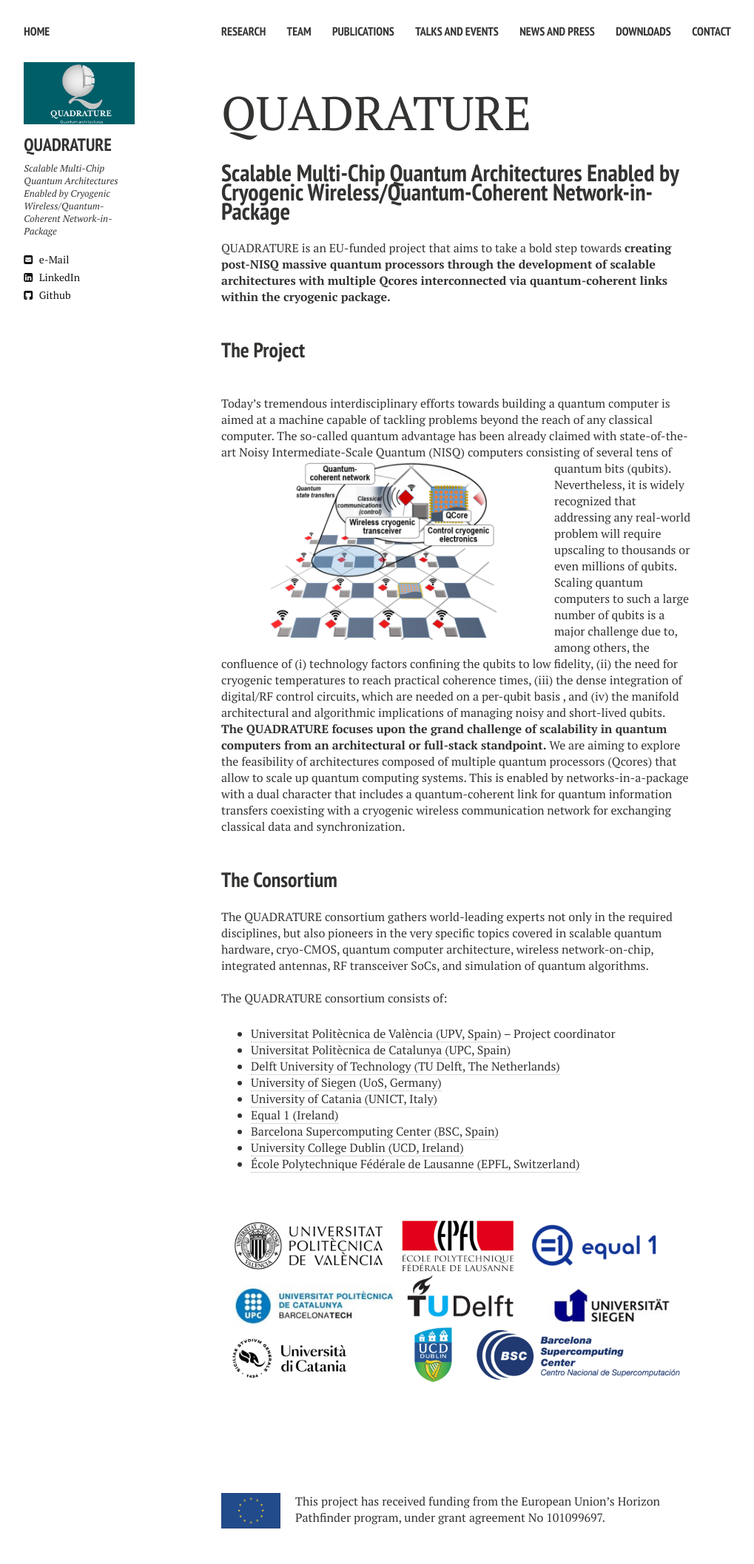
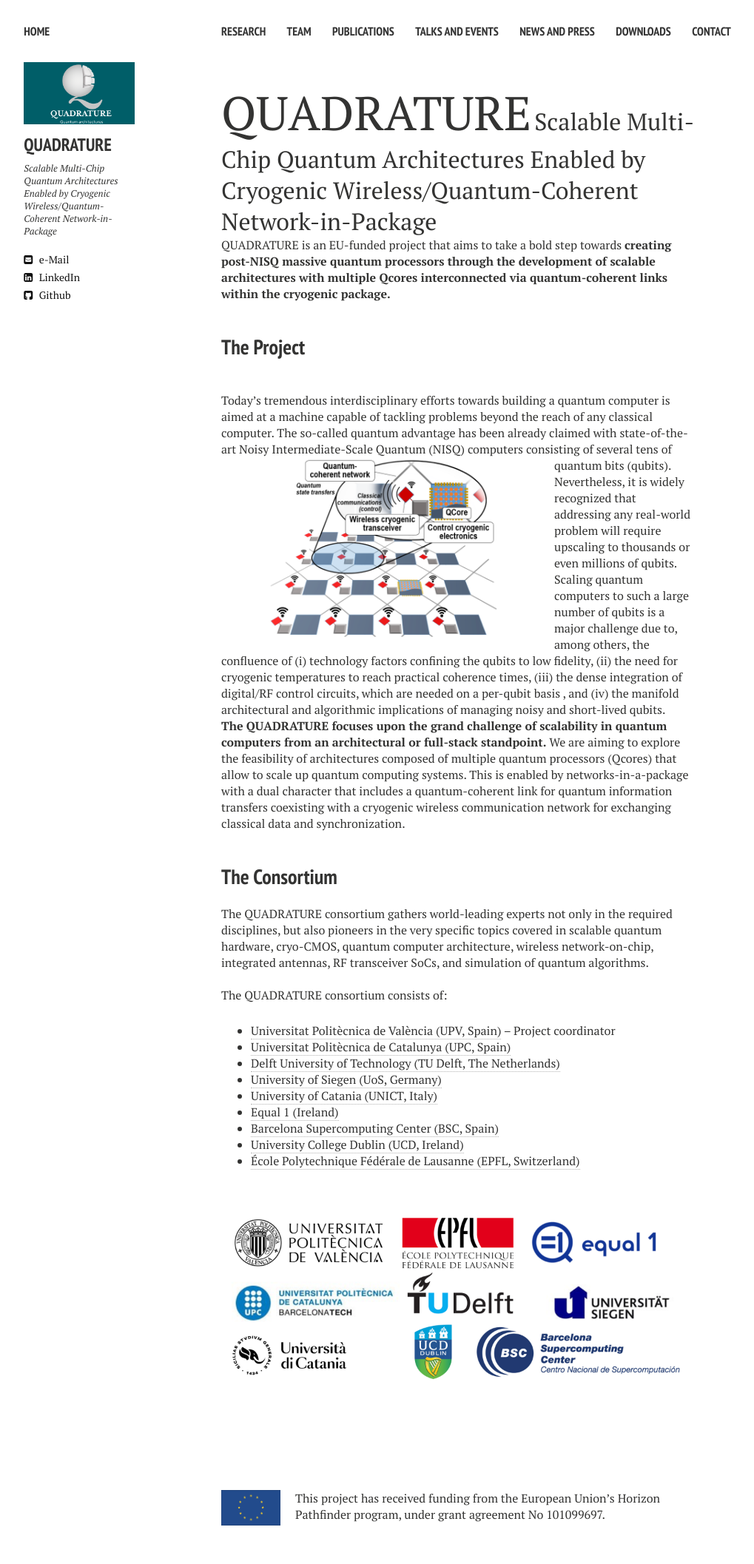
Before and after one commit to biddu/biddu.github.io, a Jekyll site: the page built from index.md, in a window 1280 px wide. Shown: the whole page at 74% size, without its empty margins (21-1040 px from the left). Built offline with Jekyll 4.4.1, drawn with Linux system fonts in a browser that asks for light colours; nearby versions of some CDN libraries; comment, search, counter and statistics services are not loaded.

Commit message:
Update index.md

```diff
--- a/index.md
+++ b/index.md
@@ -13,8 +13,8 @@ image:
 ## SCALABLE MULTI-CHIP QUANTUM ARCHITECTURES ENABLED BY CRYOGENIC WIRELESS/QUANTUM-COHERENT NETWORK-IN-PACKAGE (QUADRATURE)
 -->
 
-<span style="align:center;font-size:4em;">QUADRATURE</span>
-# Scalable Multi-Chip Quantum Architectures Enabled by Cryogenic Wireless/Quantum-Coherent Network-in-Package
+<span align="center" style="font-size:4em;">QUADRATURE</span>
+<span align="center" style="font-size:2em;">Scalable Multi-Chip Quantum Architectures Enabled by Cryogenic Wireless/Quantum-Coherent Network-in-Package</span>
 
 QUADRATURE is an EU-funded project that aims to take a bold step towards **creating post-NISQ massive quantum processors through the development of scalable architectures with multiple Qcores interconnected via quantum-coherent links within the cryogenic package.**
 
```
